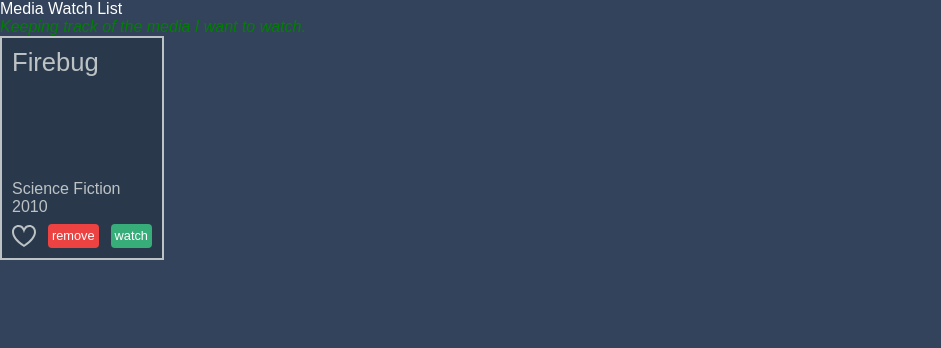
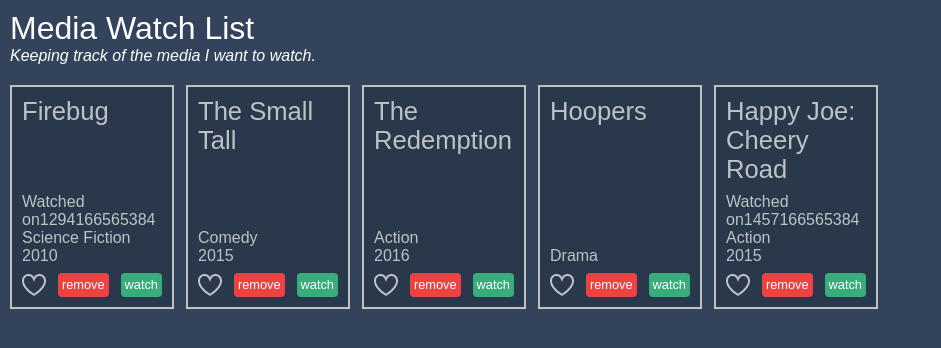
Before and after one commit to JJHPhoto/angular-essential-training, an Angular app: page / in a window 1280 px wide. Shown: the top 348 px of the page, without its empty margins (0-941 px from the left). Built offline with nearby package versions, Linux system fonts and the light colour scheme.

Commit message:
Used ngFor to print out an array of movies to the app.

```diff
--- a/src/app/app.component.css
+++ b/src/app/app.component.css
@@ -1,7 +1,27 @@
-h1 {
+:host {
+  display: flex;
+  min-height: 100%;
+}
+nav {
+  width: 68px;
+  background-color: #53ace4;
+}
+nav .icon {
+  width: 48px;
+  height: 48px;
+  margin: 10px;
+}
+section {
+  width: 100%;
+  background-color: #32435b;
+}
+section > header {
   color: #ffffff;
+  padding: 10px;
 }
-.description {
+section > header > h1 {
+  font-size: 2em;
+}
+section > header .description {
   font-style: italic;
-  color: green;
 }
--- a/src/app/app.component.html
+++ b/src/app/app.component.html
@@ -3,8 +3,5 @@
     <h1>Media Watch List</h1>
     <p class="description">Keeping track of the media I want to watch.</p>
   </header>
-  <mw-media-item
-    (delete)="onMediaItemDelete($event)"
-    [mediaItem]="firstMediaItem"
-  ></mw-media-item>
+  <mw-media-item-list></mw-media-item-list>
 </section>
--- a/src/app/app.component.ts
+++ b/src/app/app.component.ts
@@ -5,16 +5,4 @@
   templateUrl: "./app.component.html",
   styleUrls: ["./app.component.css"],
 })
-export class AppComponent {
-  firstMediaItem = {
-    id: 1,
-    name: "Firebug",
-    medium: "Series",
-    category: "Science Fiction",
-    year: 2010,
-    watchedOn: null,
-    isFavorite: false,
-  };
-
-  onMediaItemDelete(mediaItem) {}
-}
+export class AppComponent {}
--- a/src/app/app.module.ts
+++ b/src/app/app.module.ts
@@ -2,10 +2,11 @@
 import { BrowserModule } from "@angular/platform-browser";
 import { AppComponent } from "./app.component";
 import { MediaItemComponent } from "./media-item.component";
+import { MediaItemListComponent } from "./media-item-list.component";
 
 @NgModule({
   imports: [BrowserModule],
-  declarations: [AppComponent, MediaItemComponent],
+  declarations: [AppComponent, MediaItemComponent, MediaItemListComponent],
   bootstrap: [AppComponent],
 })
 export class AppModule {}
--- /dev/null
+++ b/src/app/media-item-list.component.css
@@ -0,0 +1,37 @@
+:host {
+  display: flex;
+  height: calc(100% - 95px);
+  flex-direction: column;
+  padding: 10px;
+}
+header {
+  color: #c6c5c3;
+}
+header.medium-movies {
+  color: #53ace4;
+}
+header.medium-series {
+  color: #45bf94;
+}
+header > h2 {
+  font-size: 1.4em;
+}
+header > h2.error {
+  color: #d93a3e;
+}
+section {
+  flex: 1;
+  display: flex;
+  flex-flow: row wrap;
+  align-content: flex-start;
+}
+section > media-item {
+  margin: 10px;
+}
+footer {
+  text-align: right;
+}
+footer .icon {
+  width: 64px;
+  height: 64px;
+}
--- /dev/null
+++ b/src/app/media-item-list.component.html
@@ -0,0 +1,7 @@
+<section>
+  <mw-media-item
+    *ngFor="let mediaItem of mediaItems"
+    [mediaItem]="mediaItem"
+    (delete)="onMediaItemDelete($event)"
+  ></mw-media-item>
+</section>
--- /dev/null
+++ b/src/app/media-item-list.component.ts
@@ -0,0 +1,55 @@
+import { Component } from '@angular/core';
+
+@Component({
+  selector: 'mw-media-item-list',
+  templateUrl: './media-item-list.component.html',
+  styleUrls: ['./media-item-list.component.css']
+})
+export class MediaItemListComponent {
+  mediaItems = [
+    {
+      id: 1,
+      name: 'Firebug',
+      medium: 'Series',
+      category: 'Science Fiction',
+      year: 2010,
+      watchedOn: 1294166565384,
+      isFavorite: false
+    },
+    {
+      id: 2,
+      name: 'The Small Tall',
+      medium: 'Movies',
+      category: 'Comedy',
+      year: 2015,
+      watchedOn: null,
+      isFavorite: true
+    }, {
+      id: 3,
+      name: 'The Redemption',
+      medium: 'Movies',
+      category: 'Action',
+      year: 2016,
+      watchedOn: null,
+      isFavorite: false
+    }, {
+      id: 4,
+      name: 'Hoopers',
+      medium: 'Series',
+      category: 'Drama',
+      year: null,
+      watchedOn: null,
+      isFavorite: true
+    }, {
+      id: 5,
+      name: 'Happy Joe: Cheery Road',
+      medium: 'Movies',
+      category: 'Action',
+      year: 2015,
+      watchedOn: 1457166565384,
+      isFavorite: false
+    }
+  ];
+
+  onMediaItemDelete(mediaItem) { }
+}
```
